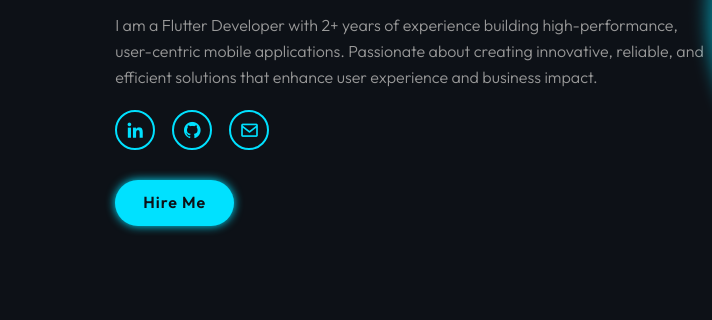
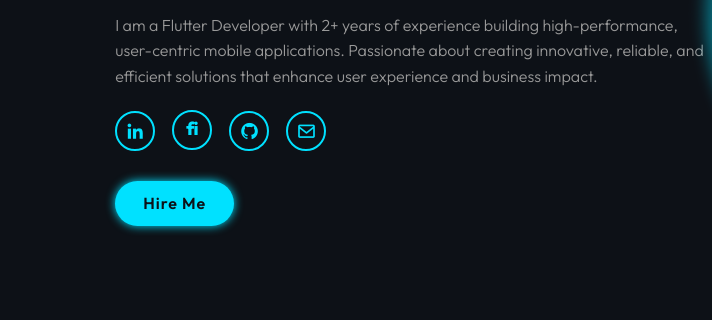
Before and after one commit to Muhammedshabeehk/muhammed-shabeeh-k-personal-portfolio, a plain HTML site: page index.html in a window 1280 px wide. Shown: the part 453-773 px from the top of the page, 0-712 px from the left. Drawn offline with nearby package versions, Linux system fonts and the light colour scheme.

Commit message:
Fix alignment of Fiverr icon using SVG component

```diff
--- a/index.html
+++ b/index.html
@@ -40,6 +40,7 @@
             <p>I am a Flutter Developer with 2+ years of experience building high-performance, user-centric mobile applications. Passionate about creating innovative, reliable, and efficient solutions that enhance user experience and business impact.</p>
             <div class="social-media">
                 <a href="https://www.linkedin.com/in/muhammed-shabeeh-k-11020a395" target="_blank" class="social-icon"><i class='bx bxl-linkedin' ></i></a>
+                <a href="https://www.fiverr.com/s/xXB04NB" target="_blank" class="social-icon" title="Fiverr"><svg width="20" height="20" viewBox="0 0 24 24" fill="currentColor"><text x="50%" y="52%" dominant-baseline="middle" text-anchor="middle" font-family="sans-serif" font-weight="900" font-size="22" letter-spacing="-1px">fi</text></svg></a>
                 <a href="https://github.com/Muhammedshabeehk" target="_blank" class="social-icon"><i class='bx bxl-github' ></i></a>
                 <a href="mailto:mohammedshabeeh22@gmail.com" class="social-icon"><i class='bx bx-envelope' ></i></a>
             </div>
```
